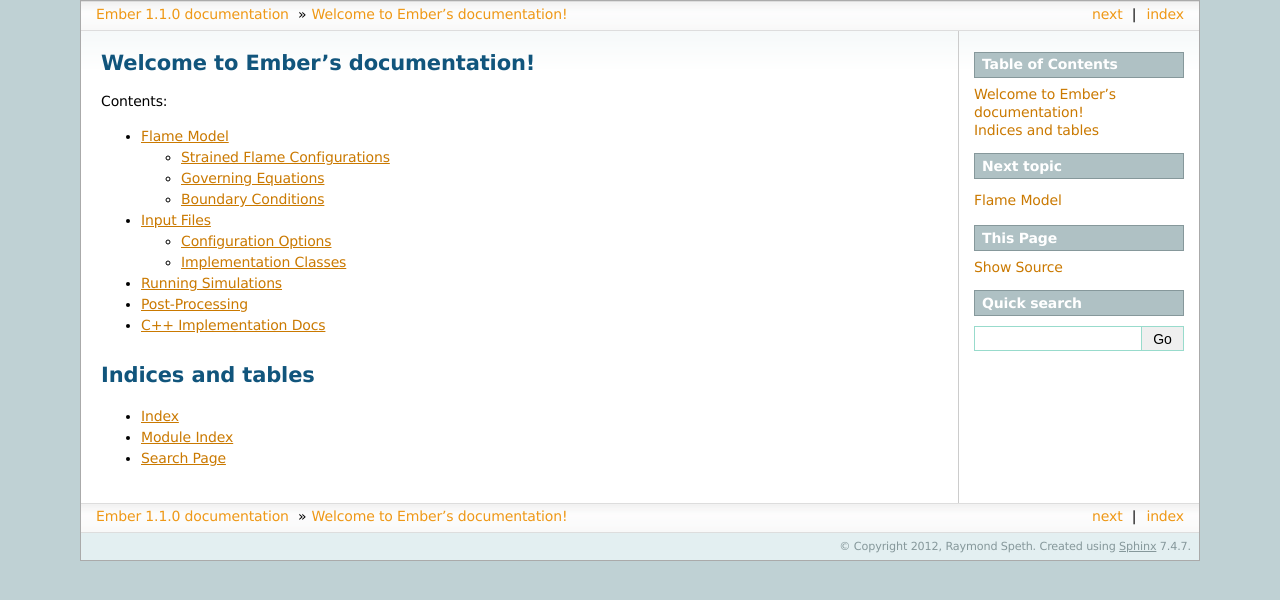
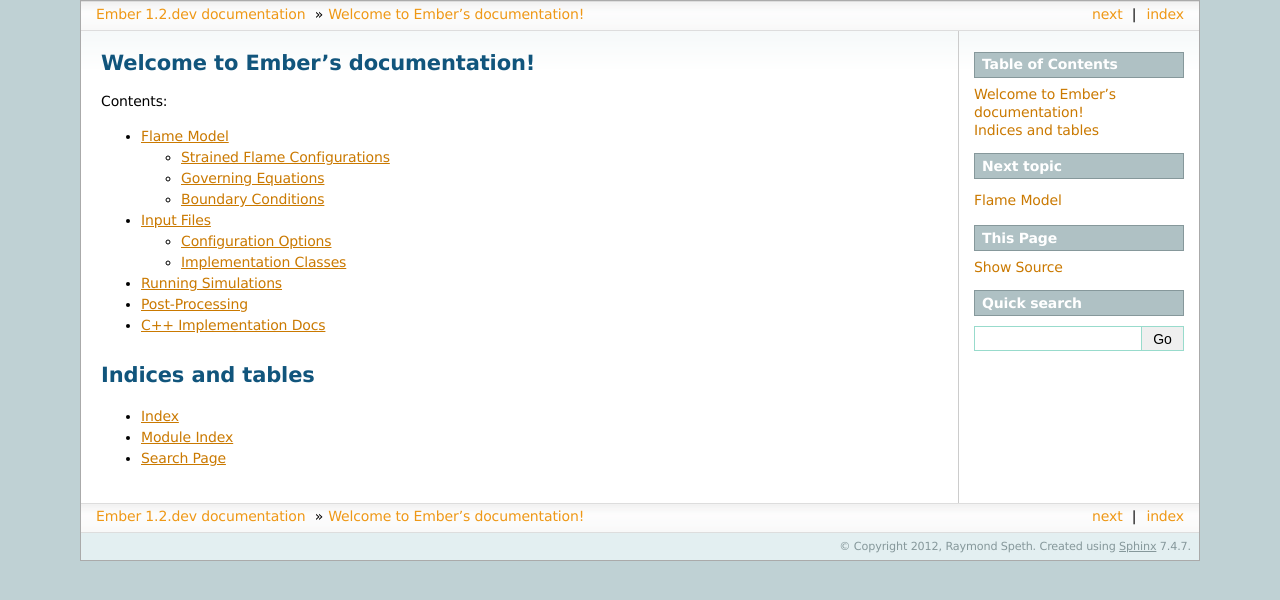
Before and after one commit to speth/ember, a Sphinx documentation site: the page built from doc/sphinx/source/index.rst, in a window 1280 px wide. Shown: the top 600 px of the page. Built offline with Sphinx 7.4.7, drawn with Linux system fonts in a browser that asks for light colours; formulas are drawn with MathJax 3.

Commit message:
Bump version to 1.2.dev

```diff
--- a/doc/sphinx/source/conf.py
+++ b/doc/sphinx/source/conf.py
@@ -53,9 +53,9 @@
 # built documents.
 #
 # The short X.Y version.
-version = '1.1'
+version = '1.2'
 # The full version, including alpha/beta/rc tags.
-release = '1.1.0'
+release = '1.2.dev'
 
 # The language for content autogenerated by Sphinx. Refer to documentation
 # for a list of supported languages.
```
Also changed, not shown: 2 other files.
